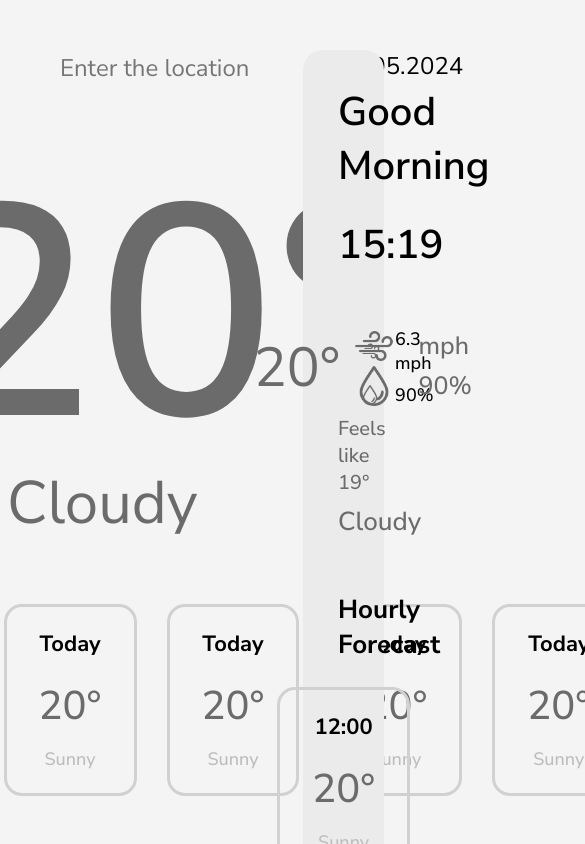
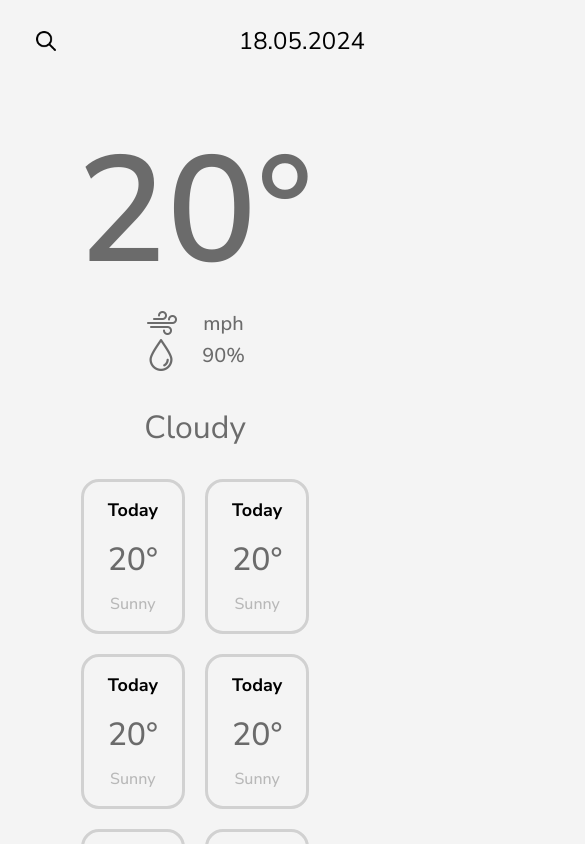
Before and after one commit to yablonya/practice-weather-app, a Next.js app: page / in a window 390 px wide. Shown: the top 844 px of the page, 585 px wide, since content can reach past the window. Built offline with nearby package versions, Linux system fonts and the light colour scheme.

Commit message:
added responsiveness to the whole page

```diff
--- a/src/app/global.scss
+++ b/src/app/global.scss
@@ -9,3 +9,9 @@ body {
   margin: 50px;
   background-color: #f4f4f4;
 }
+
+@media screen and (max-width: 1024px){
+  body {
+    margin: 25px;
+  }
+}
--- a/src/app/page.js
+++ b/src/app/page.js
@@ -1,10 +1,10 @@
 import MainBlock from "@/components/main-block/MainBlock";
-import styles from "./global.scss";
 import DetailsBlock from "@/components/details-block/DetailsBlock";
+import styles from './page.module.scss';
 
 export default function Home() {
   return (
-    <main style={{display: 'flex'}}>
+    <main className={styles.container}>
       <MainBlock/>
       <DetailsBlock/>
     </main>
--- /dev/null
+++ b/src/app/page.module.scss
@@ -0,0 +1,8 @@
+.container {
+  display: flex;
+
+  @media screen and (max-width: 1500px){
+    flex-direction: column;
+    justify-content: center;
+  }
+}
--- a/src/components/details-block/DetailsBlock.js
+++ b/src/components/details-block/DetailsBlock.js
@@ -1,5 +1,5 @@
 'use client'
-import React from 'react';
+import React, {useState} from 'react';
 import styles from './DetailsBlock.module.scss'
 import Image from "next/image";
 import TempCard from "@/components/temp-card/TempCard";
@@ -12,10 +12,21 @@ const DetailsBlock = () => {
   return (
     <div className={styles.container}>
       <div className={styles.details}>
-        <h2>Good Morning</h2>
+        <div>
+          <h2>
+            Good
+            {
+              hours < 5 ? ' Night' :
+                hours < 12 ? ' Morning' :
+                  hours < 18 ? ' Afternoon' : ' Evening'
+            }
+          </h2>
           <h2>
             {dateTimeFormatting(hours)}:{dateTimeFormatting(minutes)}
           </h2>
+        </div>
+
+        <div>
           <div className={styles.currentWeather}>
             <div>20&deg;</div>
             <div>
@@ -32,6 +43,7 @@ const DetailsBlock = () => {
           <div className={styles.additionalInfo}>Feels like 19&deg;</div>
           <div className={styles.additionalInfo}>Cloudy</div>
         </div>
+      </div>
 
       <div className={styles.hourlyForecast}>
         <h3>Hourly Forecast</h3>
--- a/src/components/details-block/DetailsBlock.module.scss
+++ b/src/components/details-block/DetailsBlock.module.scss
@@ -6,11 +6,19 @@
 }
 
 .details {
-  h2 {
-    margin: 0 0 25px 0;
+  display: flex;
+  flex-direction: column;
+  justify-content: center;
+
+  & > div:first-child h2 {
+    margin: 0;
     text-align: center;
     font-size: 40px;
     font-weight: 600;
+  }
+
+  & > div:first-child h2:first-child {
+    margin-bottom: 25px;
   }
 }
 
@@ -70,3 +78,44 @@
     margin: 25px 0 5px;
   }
 }
+
+@media screen and (max-width: 1500px) {
+  .container {
+    width: 100%;
+    padding: 45px 35px;
+  }
+
+  .details {
+    flex-direction: row;
+    justify-content: space-around;
+    align-items: center;
+  }
+
+  .currentWeather {
+    padding-top: 0;
+  }
+}
+
+@media screen and (max-width: 768px) {
+  .container {
+    padding: 30px 20px;
+  }
+
+  .details {
+    flex-direction: column;
+
+    & > div:first-child h2:first-child {
+      margin: 0 0 18px;
+    }
+  }
+
+  .currentWeather {
+    padding-top: 35px;
+  }
+}
+
+@media screen and (max-width: 640px) {
+  .details > div:first-child h2 {
+    font-size: 32px;
+  }
+}
--- a/src/components/main-block/MainBlock.js
+++ b/src/components/main-block/MainBlock.js
@@ -1,6 +1,6 @@
 "use client";
 
-import React from 'react';
+import React, {useState} from 'react';
 import styles from "./MainBlock.module.scss";
 import Image from "next/image";
 import TempCard from "@/components/temp-card/TempCard";
@@ -9,16 +9,45 @@ import useDateTime from "@/utils/useDateTime";
 
 const MainBlock = () => {
   const {day, month, year} = useDateTime();
+  const [isModalOpen, setIsModalOpen] = useState(false);
+
+  const handleClick = () => {
+    setIsModalOpen(!isModalOpen);
+  }
 
   return (
     <div className={styles.container}>
       <div className={styles.header}>
-        <form action="#">
-          <input type="search" placeholder="Enter the location" required/>
-          <button type="submit">
+        <div
+          className={styles.formBlock}
+          style={{top: isModalOpen ? '0' : '-100px'}}
+        >
+          <form>
+            <input type="search" placeholder="Enter the location" required />
+            <button type='submit'>
+              <Image src="/images/search.png" alt="Search" width={20} height={20}/>
+            </button>
+          </form>
+        </div>
+        <div
+          className={styles.modalOverlay}
+          style={{
+            visibility: isModalOpen ? 'visible' : 'hidden',
+            opacity: isModalOpen ? '1' : '0'
+          }}
+          onClick={handleClick}
+        ></div>
+
+        <form>
+          <input type="search" placeholder="Enter the location" required />
+          <button type='submit'>
             <Image src="/images/search.png" alt="Search" width={20} height={20}/>
           </button>
         </form>
+
+        <button onClick={handleClick}>
+          <Image src="/images/search.png" alt="Search" width={20} height={20}/>
+        </button>
         <p>
           {dateTimeFormatting(day)}.{dateTimeFormatting(month)}.{year}
         </p>
@@ -26,19 +55,19 @@ const MainBlock = () => {
 
       <div className={styles.generalInfo}>
         <div className={styles.leftBlock}>
-          <h1>20&deg;</h1>
-          <h2>Cloudy</h2>
+          20&deg;
         </div>
         <div className={styles.rightBlock}>
           <div>
-            <Image src="/images/windy.png" alt="Wind" width={40} height={40}/>
+            <img className={styles.windIcon} src="/images/windy.png" alt="Wind"/>
             mph
           </div>
           <div>
-            <Image src="/images/drop.png" alt="Drop" width={40} height={40}/>
+            <img className={styles.humidityIcon} src="/images/drop.png" alt="Drop"/>
             90%
           </div>
         </div>
+        <h2>Cloudy</h2>
       </div>
 
       <div className={styles.weeklyForecast}>
--- a/src/components/main-block/MainBlock.module.scss
+++ b/src/components/main-block/MainBlock.module.scss
@@ -14,7 +14,10 @@
 
   form {
     display: flex;
+    width: fit-content;
     align-items: center;
+    position: relative;
+    z-index: 101;
 
     input {
       max-width: 250px;
@@ -38,6 +41,7 @@
         -webkit-appearance: none;
       }
     }
+  }
 
   button {
     border: none;
@@ -51,6 +55,43 @@
       cursor: pointer;
     }
   }
+
+  & > button {
+    display: none;
+  }
+}
+
+.modalOverlay {
+  position: fixed;
+  z-index: 99;
+  top: 0;
+  left: 0;
+  width: 100%;
+  height: 100%;
+  background-color: rgba(0, 0, 0, 0.5);
+  transition: opacity 0.3s ease;
+}
+
+.formBlock {
+  background-color: #f4f4f4;
+  height: 100px;
+  position: absolute;
+  right: 0;
+  left: 0;
+  transition: top 0.3s ease;
+  padding: 15px 25px;
+  display: flex;
+  justify-content: center;
+  align-items: center;
+  z-index: 100;
+
+  form {
+    width: 100%;
+
+    input {
+      max-width: none;
+      width: 100%;
+    }
   }
 }
 
@@ -58,23 +99,15 @@
   color: #6b6b6b;
   display: flex;
   justify-content: center;
-  align-content: flex-end;
-  padding: 100px 0 0 120px;
+  flex-wrap: wrap;
+  padding: 200px 0 0 0;
 
   .leftBlock {
     text-align: center;
-    h1 {
     font-weight: 600;
     font-size: 300px;
-      line-height: 260px;
-      margin: 0;
-    }
-
-    h2 {
-      font-weight: 400;
-      font-size: 60px;
-      margin: 15px 100px 0 0;
-    }
+    line-height: 300px;
+    margin: 0 0 0 120px;
   }
 
   .rightBlock {
@@ -85,18 +118,133 @@
     justify-content: center;
     position: relative;
     right: 35px;
+    top: 45px;
 
     div {
       display: flex;
       align-items: center;
       gap: 25px;
+
+      .windIcon, .humidityIcon {
+        width: 40px;
+        height: 40px;
       }
+    }
+  }
+
+  h2 {
+    width: 100%;
+    font-weight: 400;
+    font-size: 60px;
+    margin: 15px 0 0 0;
+    text-align: center;
   }
 }
 
 .weeklyForecast {
   display: flex;
+  flex-wrap: wrap;
   gap: 30px;
   justify-content: center;
   padding-top: 60px;
 }
+
+@media screen and (max-width: 1500px) {
+  .container {
+    margin: 0 0 50px 0;
+    width: 100%;
+  }
+
+  .header {
+    p {
+      margin: 0;
+    }
+  }
+
+  .generalInfo {
+    padding-top: 150px;
+  }
+}
+
+@media screen and (max-width: 1024px) {
+  .container {
+    margin: 0 0 50px 0;
+    width: 100%;
+  }
+
+  .generalInfo {
+    column-gap: 30px;
+    padding-top: 100px;
+
+    .leftBlock {
+      margin: 0;
+      font-size: 250px;
+      line-height: 250px;
+    }
+
+    .rightBlock {
+      position: static;
+      font-size: 20px;
+
+      div .windIcon, div .humidityIcon {
+        width: 32px;
+        height: 32px;
+      }
+    }
+
+    h2 {
+      font-size: 50px;
+    }
+  }
+
+  .weeklyForecast {
+    gap: 20px;
+    padding-top: 30px;
+  }
+}
+
+@media screen and (max-width: 768px) {
+  .generalInfo {
+    .leftBlock {
+      font-size: 200px;
+      line-height: 200px;
+    }
+
+    h2 {
+      font-size: 40px;
+    }
+  }
+}
+
+@media screen and (max-width: 640px) {
+  .header > form {
+    display: none;
+  }
+
+  .header > button {
+    display: flex;
+  }
+
+  .generalInfo {
+    flex-direction: column;
+    gap: 20px;
+    padding-top: 80px;
+
+    .rightBlock div {
+      justify-content: center;
+    }
+  }
+}
+
+@media screen and (max-width: 576px) {
+  .generalInfo {
+    .leftBlock {
+      font-size: 150px;
+      line-height: 150px;
+    }
+
+    h2 {
+      font-size: 32px;
+    }
+  }
+}
--- a/src/components/temp-card/TempCard.module.scss
+++ b/src/components/temp-card/TempCard.module.scss
@@ -1,5 +1,4 @@
 .card {
-  width: fit-content;
   padding: 22px 32px;
   display: flex;
   flex-direction: column;
@@ -23,8 +22,29 @@
   p {
     font-size: 18px;
     text-align: center;
-    color: #bdbdbd;
+    color: #b8b8b8;
     font-weight: 500;
     margin: 0;
   }
 }
+
+@media screen and (max-width: 576px) {
+  .card {
+    padding: 16px 24px;
+    gap: 12px;
+
+    h5 {
+      font-size: 18px;
+      margin: 0 0 4px 0;
+    }
+
+    div {
+      font-size: 32px;
+    }
+
+    p {
+      font-size: 16px;
+    }
+  }
+
+}
```
Lines whose indentation alone changed are shown as unchanged.
